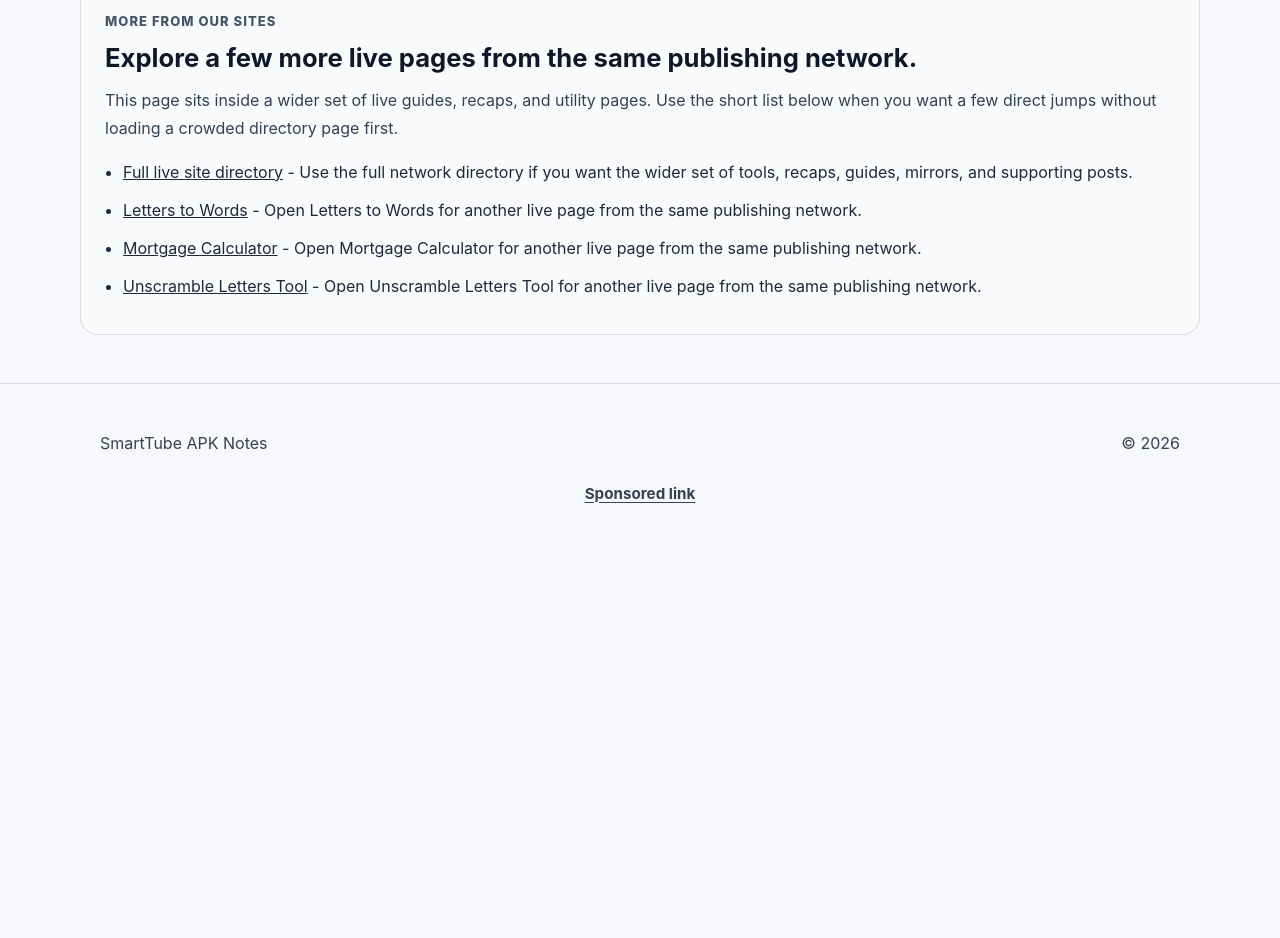
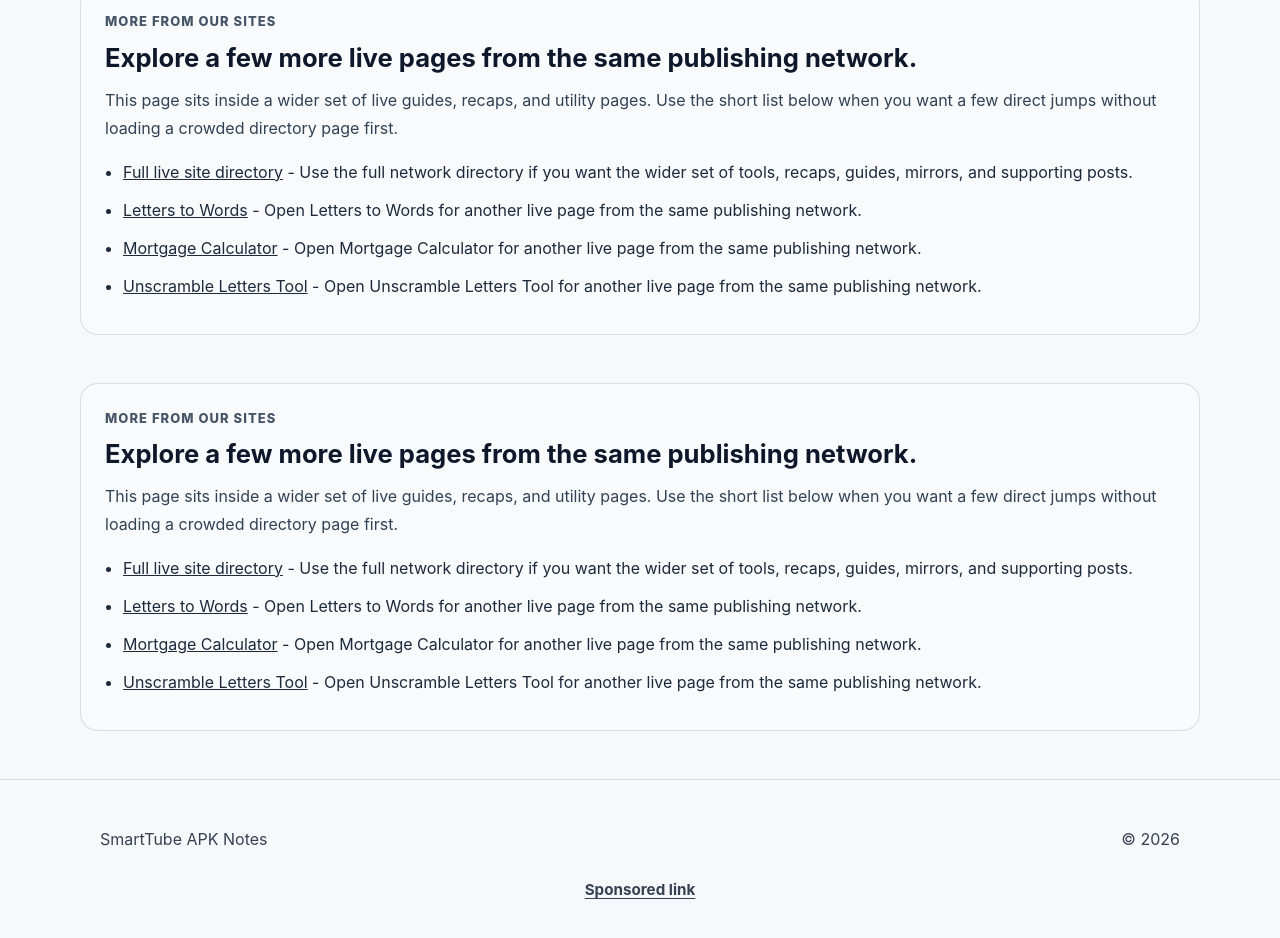
Before and after one commit to ZeshanAliKhan/smarttube-apk-notes-site, a plain HTML site: page index.html in a window 1280 px wide. Shown: the part 2155-3093 px from the top of the page. Before the commit the page ends 2717 px from the top, so only its background shows below. Drawn offline with Linux system fonts and the light colour scheme.

Commit message:
Add owned network links

```diff
--- a/index.html
+++ b/index.html
@@ -99,6 +99,24 @@
         </div>
       </section>
       <!-- NETWORK_LINKS_END -->
+
+      <!-- NETWORK_LINKS_START -->
+      <section data-network-links="true" aria-labelledby="network-links-heading" style="padding:0 0 48px;">
+        <div style="width:min(1120px, calc(100% - 32px)); margin:0 auto;">
+          <div style="border:1px solid rgba(15, 23, 42, 0.12); background:#f8fafc; border-radius:18px; padding:24px;">
+            <p style="margin:0 0 10px; font-size:13px; font-weight:800; letter-spacing:0.08em; text-transform:uppercase; color:#475569;">More from our sites</p>
+            <h2 id="network-links-heading" style="margin:0 0 12px; font-size:clamp(1.5rem, 2vw, 1.9rem); line-height:1.2; color:#0f172a;">Explore a few more live pages from the same publishing network.</h2>
+            <p style="margin:0 0 16px; color:#334155; line-height:1.75;">This page sits inside a wider set of live guides, recaps, and utility pages. Use the short list below when you want a few direct jumps without loading a crowded directory page first.</p>
+            <ul style="margin:0; padding-left:18px; color:#1e293b; line-height:1.75;">
+          <li style="margin:0 0 10px;"><a href="https://zeshanalikhan.github.io/creator-app-hub-site/pages/site-directory.html">Full live site directory</a> - Use the full network directory if you want the wider set of tools, recaps, guides, mirrors, and supporting posts.</li>
+          <li style="margin:0 0 10px;"><a href="https://zeshan-letters-to-words.netlify.app/">Letters to Words</a> - Open Letters to Words for another live page from the same publishing network.</li>
+          <li style="margin:0 0 10px;"><a href="https://zeshan-mortgage-calculator-804.netlify.app/">Mortgage Calculator</a> - Open Mortgage Calculator for another live page from the same publishing network.</li>
+          <li style="margin:0 0 10px;"><a href="https://zeshan-unscramble-letters-377.netlify.app/">Unscramble Letters Tool</a> - Open Unscramble Letters Tool for another live page from the same publishing network.</li>
+            </ul>
+          </div>
+        </div>
+      </section>
+      <!-- NETWORK_LINKS_END -->
     </main>
 
   <footer class="site-footer">
```
